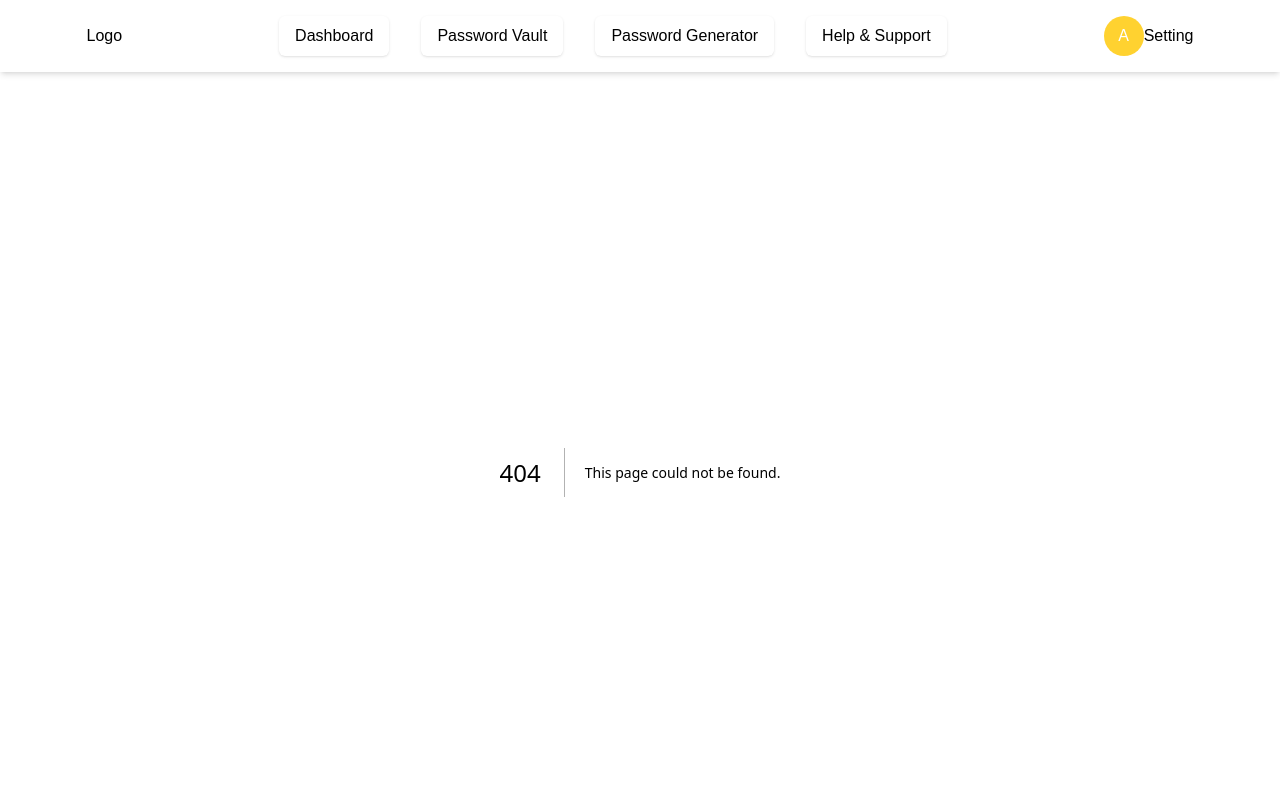
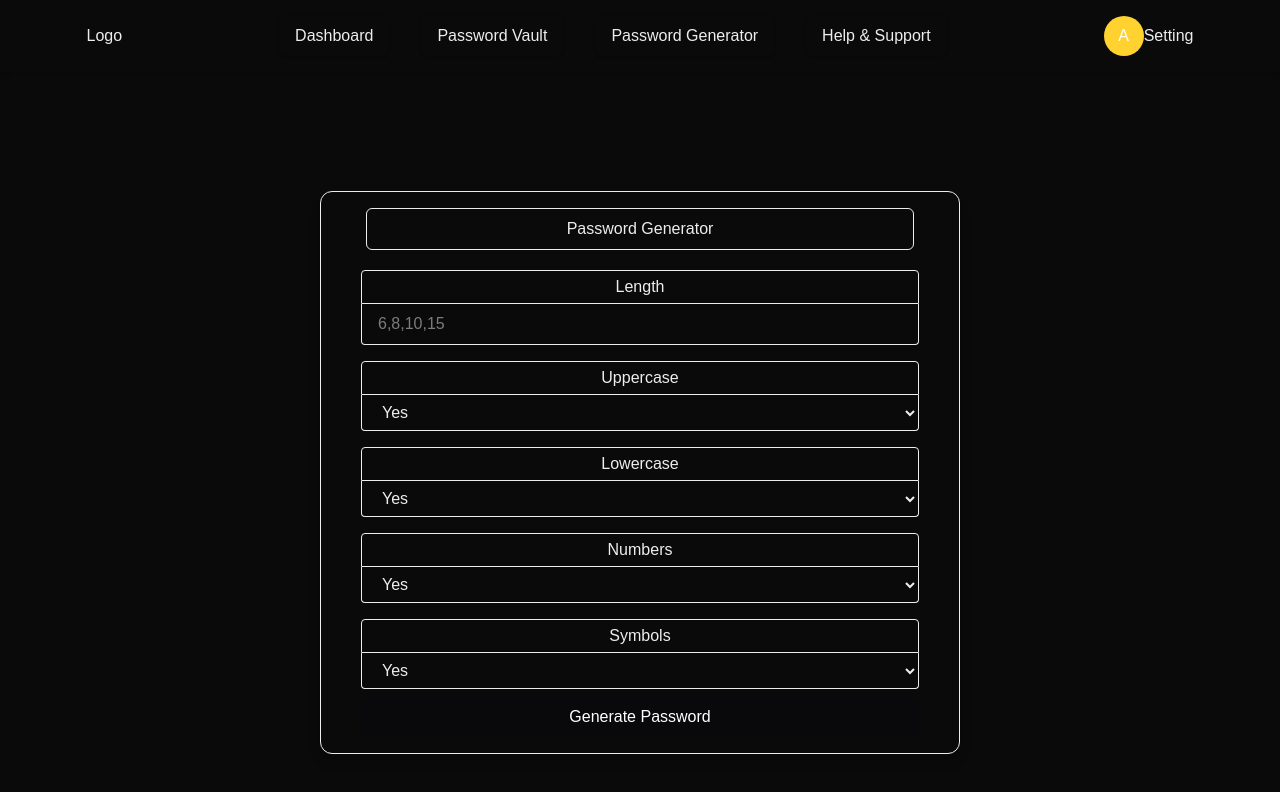
Before and after one commit to adityarwt1/Passwor_manger_NoAI, a Next.js app: page /generator in a window 1280 px wide. Before the commit this address had no page. Shown: the top 792 px of the page. Built offline with nearby package versions, Linux system fonts and the light colour scheme.

Commit message:
password generator maked

```diff
--- /dev/null
+++ b/app/generator/page.tsx
@@ -0,0 +1,113 @@
+"use client"
+import { defaultOverrides } from 'next/dist/server/require-hook';
+import React, { useState } from 'react'
+
+const page = () => {
+
+
+  const [length, setlength] = useState(12);
+  const [uppercase, setuppercase] = useState(true);
+  const [lowercase, setlowercase] = useState(true);
+  const [numbers, setnumbers] = useState(true)
+  const [symbols, setsymbols] = useState(true);
+  const [generatedPassword, setGeneratedPassword] = useState("");
+  const [showPassword, setshowPassword] = useState(false);
+  const [copied, setcopied] = useState(false)
+
+
+  const generatePassword = (length: number, uppercase: boolean, lowercase: boolean, numbers: boolean, symbols: boolean) => {
+    /// there we are getting characger
+    const lowercaseChars = 'abcdefghijklmnopqrstuvwxyz';
+    const uppercaseChars = 'ABCDEFGHIJKLMNOPQRSTUVWXYZ';
+    const numberChars = '0123456789';
+    const symbolChars = '!@#$%^&*()_+=-';
+
+    /// this is for return and making of passeord
+    let allowedChars = ""
+    let password = ''
+
+    //// allowing what me made of password
+    allowedChars += lowercase ? lowercaseChars : "";
+    allowedChars += uppercase ? uppercaseChars : "";
+    allowedChars += numbers ? numberChars : '';
+    allowedChars += symbols ? symbolChars : "";
+
+    //checking the demand and need on makinng a random password
+    if (length <= 0) {
+      return 'length should be alteal one character'
+    }
+    if (allowedChars.length === 0) {
+      return "atleast one set of character be selected"
+    }
+
+    // genereatting pass word with for loop
+    for (let i = 0; i < length; i++) {
+      var randomIndex = Math.floor(Math.random() * allowedChars.length)
+      password += allowedChars[randomIndex]
+
+    }
+    return password
+  }
+
+  const handleGeneratePassword = () => {
+    const password = generatePassword(length, uppercase, lowercase, numbers, symbols);
+    setGeneratedPassword(password);
+    setshowPassword(true)
+  }
+const handlecopy =()=>{
+   navigator.clipboard.writeText(generatedPassword);
+  setcopied(true);
+  setInterval(() => {
+    setcopied(false)
+  }, 1000);
+}
+  return (
+    <div className='flex items-center justify-center h-screen'>
+      <div className=' h-fit border shadow-lg p-4 flex flex-col justify-center items-center w-1/2 rounded-xl px-10 duration-300'>
+        <div className='text-center border w-fit p-2 rounded-md px-50 duration-300 hover:bg-zinc-950 hover:text-white'>Password Generator</div>
+        <div className='flex flex-col justify-center items-center    w-full mt-5  '>
+          <div className='rounded-tr rounded-tl py-1 border  w-full text-center hover:bg-zinc-950 duration-300 hover:text-white '>
+            Length
+          </div>
+          <input type="number" name='length' required className='border-b border-l border-r hover:scale-105 hover:bg-zinc-950 hover:text-white hover:border-t w-full outline-none rounded-br rounded-bl px-4  active:bg-zinc-950 active:text-white duration-300 py-2' placeholder='6,8,10,15' minLength={5} onChange={(e) => setlength(parseInt(e.target.value))} />
+          <div className='rounded-tr rounded-tl py-1 border  w-full text-center hover:bg-zinc-950 duration-300 hover:text-white mt-4'>
+            Uppercase
+          </div>
+          <select className='border-b border-l border-r hover:scale-105 hover:bg-zinc-950 hover:text-white hover:border-t w-full outline-none rounded-br rounded-bl pr-10 px-4 active:bg-zinc-950 active:text-white duration-300 py-2' onChange={(e) => setuppercase(e.target.value === 'true')}>
+            <option value="true">Yes</option>
+            <option value="false">No</option>
+          </select>
+          <div className='rounded-tr rounded-tl py-1 border  w-full text-center hover:bg-zinc-950 duration-300 hover:text-white mt-4'>
+            Lowercase
+          </div>
+          <select className='border-b border-l border-r hover:scale-105 hover:bg-zinc-950 hover:text-white hover:border-t w-full outline-none rounded-br rounded-bl pr-10 px-4 active:bg-zinc-950 active:text-white duration-300 py-2' onChange={(e) => setlowercase(e.target.value === 'true')}>
+            <option value="true">Yes</option>
+            <option value="false">No</option>
+          </select>
+          <div className='rounded-tr rounded-tl py-1 border  w-full text-center hover:bg-zinc-950 duration-300 hover:text-white mt-4'>
+            Numbers
+          </div>
+          <select className='border-b border-l border-r hover:scale-105 hover:bg-zinc-950 hover:text-white hover:border-t w-full outline-none rounded-br rounded-bl pr-10 px-4 active:bg-zinc-950 active:text-white duration-300 py-2' onChange={(e) => setnumbers(e.target.value === 'true')}>
+            <option value="true">Yes</option>
+            <option value="false">No</option>
+          </select>
+          <div className='rounded-tr rounded-tl py-1 border  w-full text-center hover:bg-zinc-950 duration-300 hover:text-white mt-4'>
+            Symbols
+          </div>
+          <select className='border-b border-l border-r hover:scale-105 hover:bg-zinc-950 hover:text-white hover:border-t w-full outline-none rounded-br rounded-bl pr-10 px-4 active:bg-zinc-950 active:text-white duration-300 py-2' onChange={(e) => setsymbols(e.target.value === 'true')}>
+            <option value="true">Yes</option>
+            <option value="false">No</option>
+          </select>
+          <button onClick={handleGeneratePassword} className='bg-zinc-950 text-white w-full mx-10 mt-2 py-2 rounded-md duration-300 hover:scale-105'>Generate Password</button>
+
+          <div className={`mt-4 p-2 border rounded w-full text-center ${showPassword ? 'block' : 'hidden'}`}>
+            {generatedPassword}
+            <button onClick={handlecopy} className='mx-5 border px-2 rounded-md duration-300 hover:bg-zinc-950 hover:text-white'>{copied? "Copied":"Copy"}</button>
+          </div>
+        </div>
+      </div>
+    </div>
+  )
+}
+
+export default page
```
